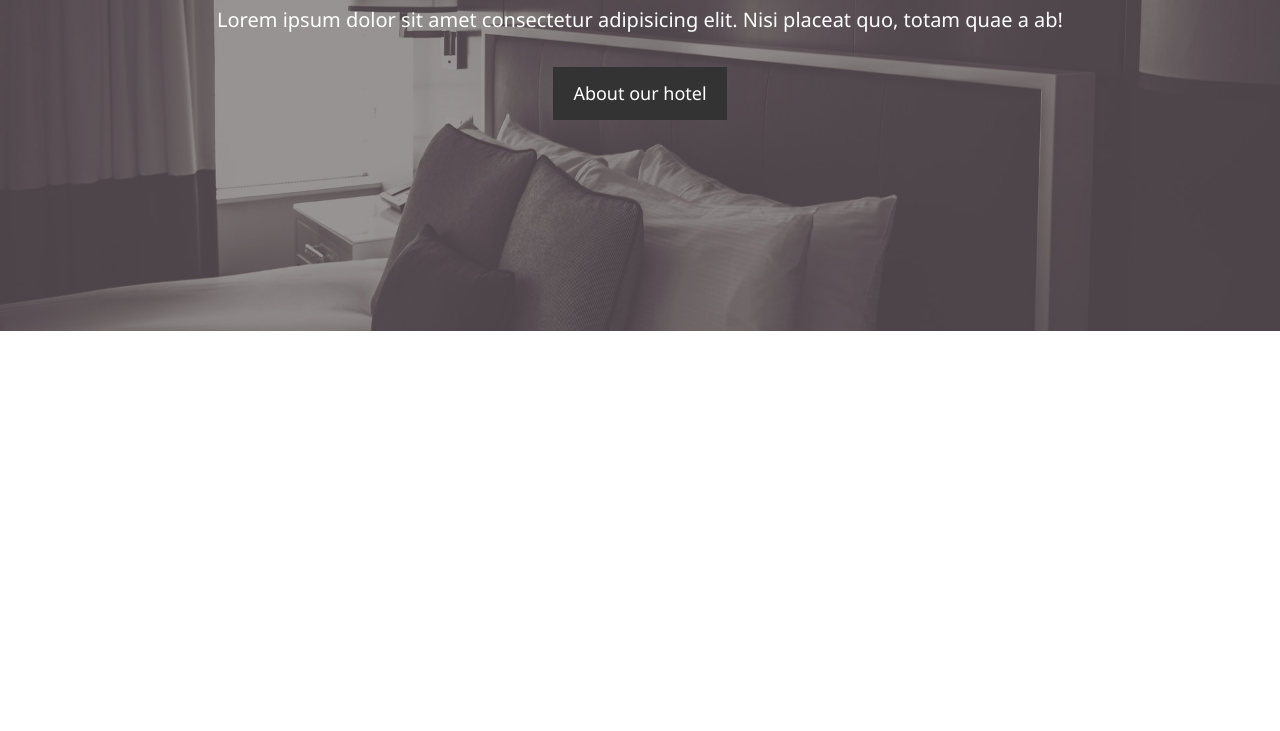
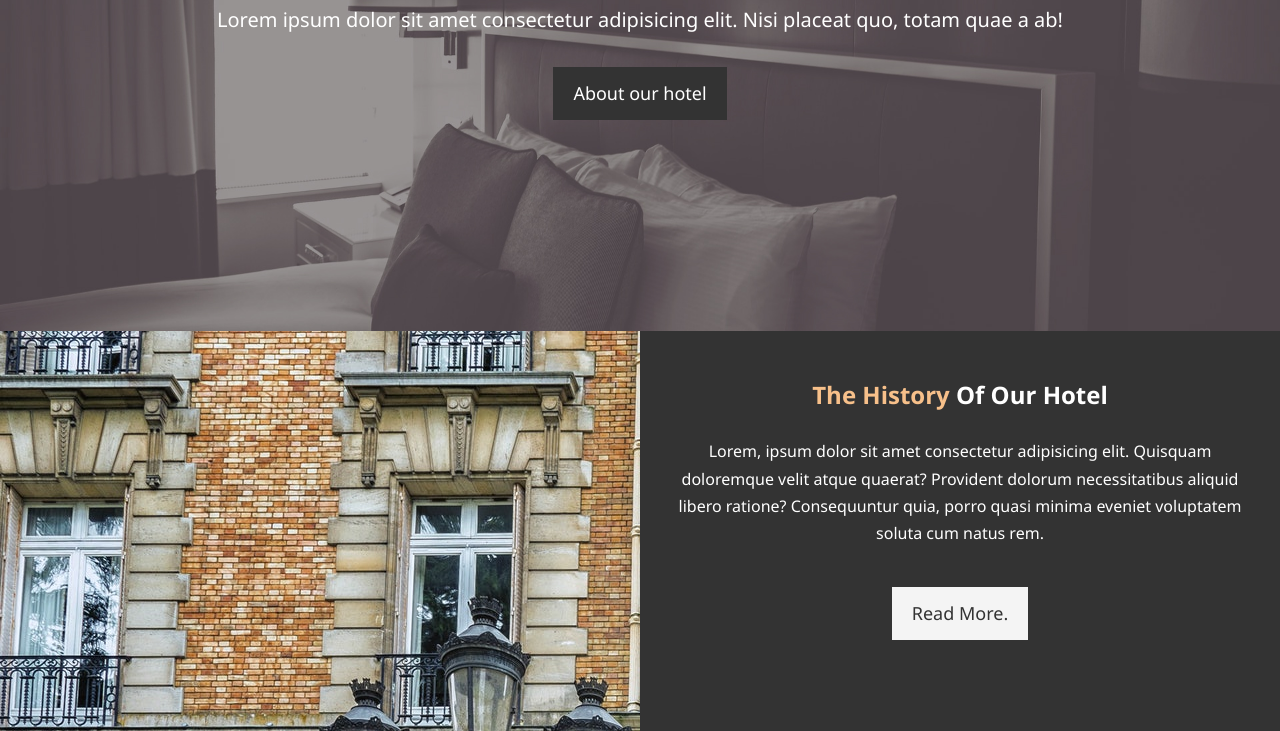
Before and after one commit to knromaric/hotelWebsite, a plain HTML site: page index.html in a window 1280 px wide. Shown: the part 336-1067 px from the top of the page. Before the commit the page ends 800 px from the top, so only its background shows below. Drawn offline with Linux system fonts and the light colour scheme.

Commit message:
Home info section

```diff
--- a/css/style.css
+++ b/css/style.css
@@ -55,6 +55,25 @@ p {
     color: #333;
 }
 
+.btn-light {
+    background: #f4f4f4;
+    color:#333;
+}
+
+.bg-dark{
+    background: #333;
+    color:#fff;
+}
+
+.bg-light{
+    background: #f4f4f4;
+    color:#fff;
+}
+
+.bg-primary{
+    background: #333;
+    color: #f7c08a;
+}
 /* Navbar */
 #navbar {
     background:#333;
@@ -111,3 +130,28 @@ p {
     padding-bottom: 20px;
     line-height: 1.7em;
 }
+
+/* Home Info */
+#home-info{
+    height: 400px;
+}
+
+#home-info .info-img{
+    float: left;
+    width: 50%;
+    background: url('../images/photo-1.jpg') no-repeat;
+    min-height: 100%;
+}
+
+#home-info .info-content {
+    float: right;
+    width: 50%;
+    min-height: 100%;
+    text-align: center;
+    padding: 50px 30px;
+    overflow: hidden;
+}
+
+#home-info .info-content p{
+    padding-bottom: 30px;
+}
--- a/index.html
+++ b/index.html
@@ -35,6 +35,19 @@
             </div>
         </div>
     </header>
+
+    <section id="home-info" class="bg-dark">
+        <div class="info-img"></div>
+        <div class="info-content">
+            <h2><span class="text-primary">The History</span> Of Our Hotel</h2>
+            <p>
+                Lorem, ipsum dolor sit amet consectetur adipisicing elit. Quisquam doloremque velit atque quaerat?
+                Provident dolorum necessitatibus aliquid libero ratione? Consequuntur quia, porro quasi minima eveniet
+                voluptatem soluta cum natus rem.
+            </p>
+            <a href="about.html" class="btn btn-light">Read More.</a>
+        </div>
+    </section>
 </body>
 
 </html>
```
